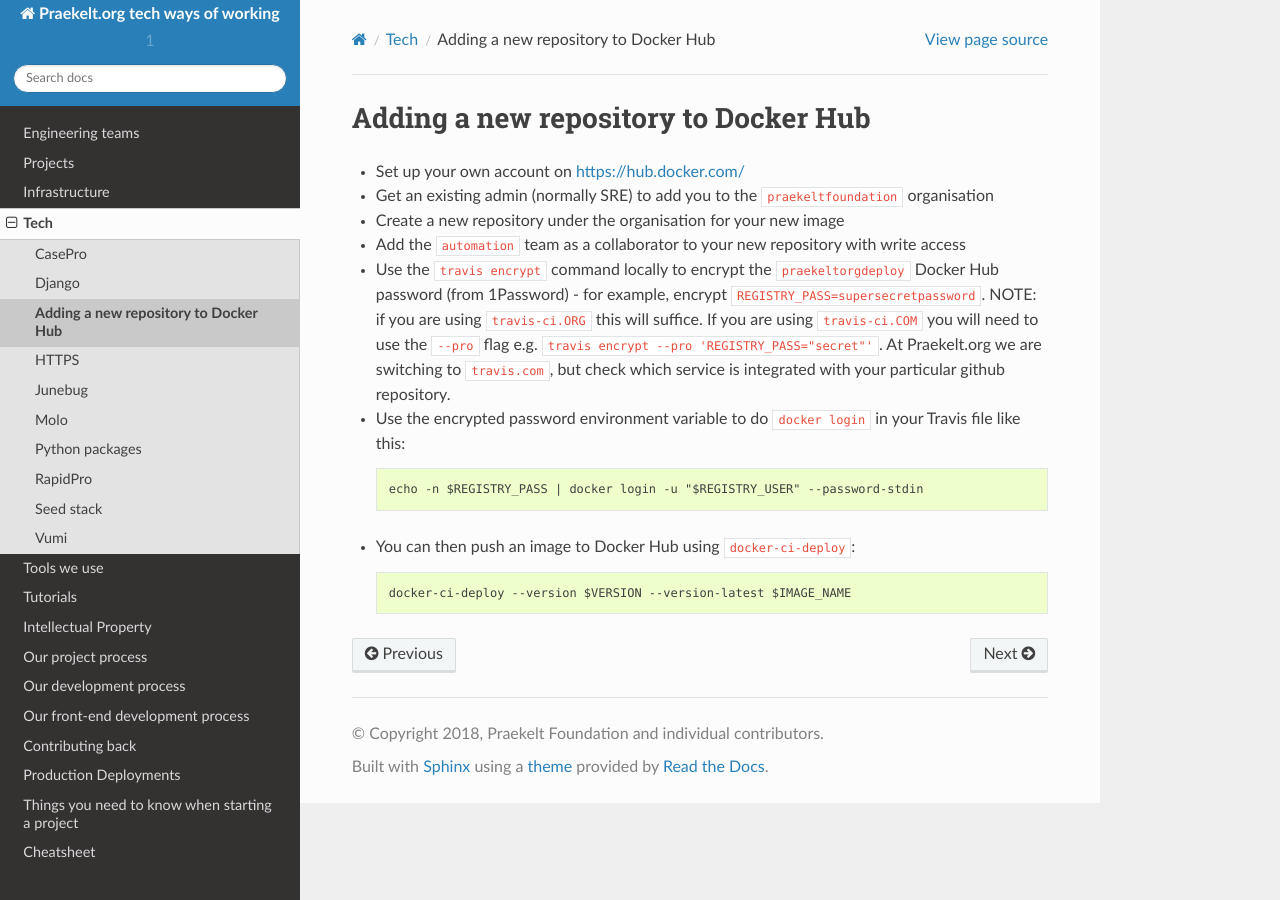
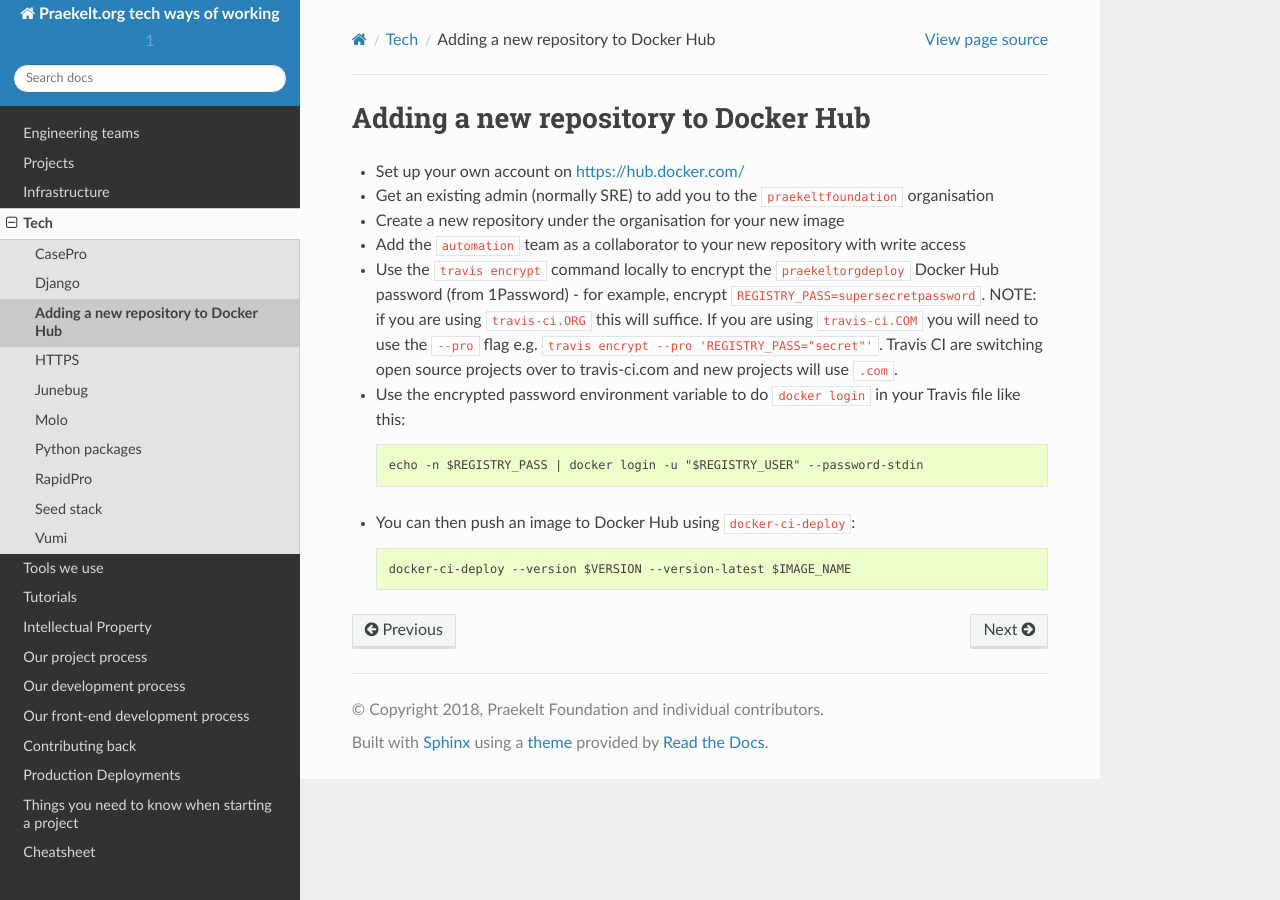
Before and after one commit to praekeltfoundation/ways-of-working, a Sphinx documentation site: the page built from docs/tech/docker-hub.md, in a window 1280 px wide. Built offline with Sphinx 7.4.7 and the Read the Docs theme 2.0.0, drawn with Linux system fonts in a browser that asks for light colours.

Commit message:
reword line about switching to travis-ci.com

````diff
--- a/docs/tech/docker-hub.md
+++ b/docs/tech/docker-hub.md
@@ -4,7 +4,7 @@
 - Get an existing admin (normally SRE) to add you to the `praekeltfoundation` organisation
 - Create a new repository under the organisation for your new image
 - Add the `automation` team as a collaborator to your new repository with write access
-- Use the `travis encrypt` command locally to encrypt the `praekeltorgdeploy` Docker Hub password (from 1Password) - for example, encrypt `REGISTRY_PASS=supersecretpassword`. NOTE: if you are using `travis-ci.ORG` this will suffice. If you are using `travis-ci.COM` you will need to use the `--pro` flag e.g. `travis encrypt --pro 'REGISTRY_PASS="secret"'`. At Praekelt.org we are switching to `travis.com`, but check which service is integrated with your particular github repository.
+- Use the `travis encrypt` command locally to encrypt the `praekeltorgdeploy` Docker Hub password (from 1Password) - for example, encrypt `REGISTRY_PASS=supersecretpassword`. NOTE: if you are using `travis-ci.ORG` this will suffice. If you are using `travis-ci.COM` you will need to use the `--pro` flag e.g. `travis encrypt --pro 'REGISTRY_PASS="secret"'`. Travis CI are switching open source projects over to travis-ci.com and new projects will use `.com`.
 - Use the encrypted password environment variable to do `docker login` in your Travis file like this:
 
     ```
````
